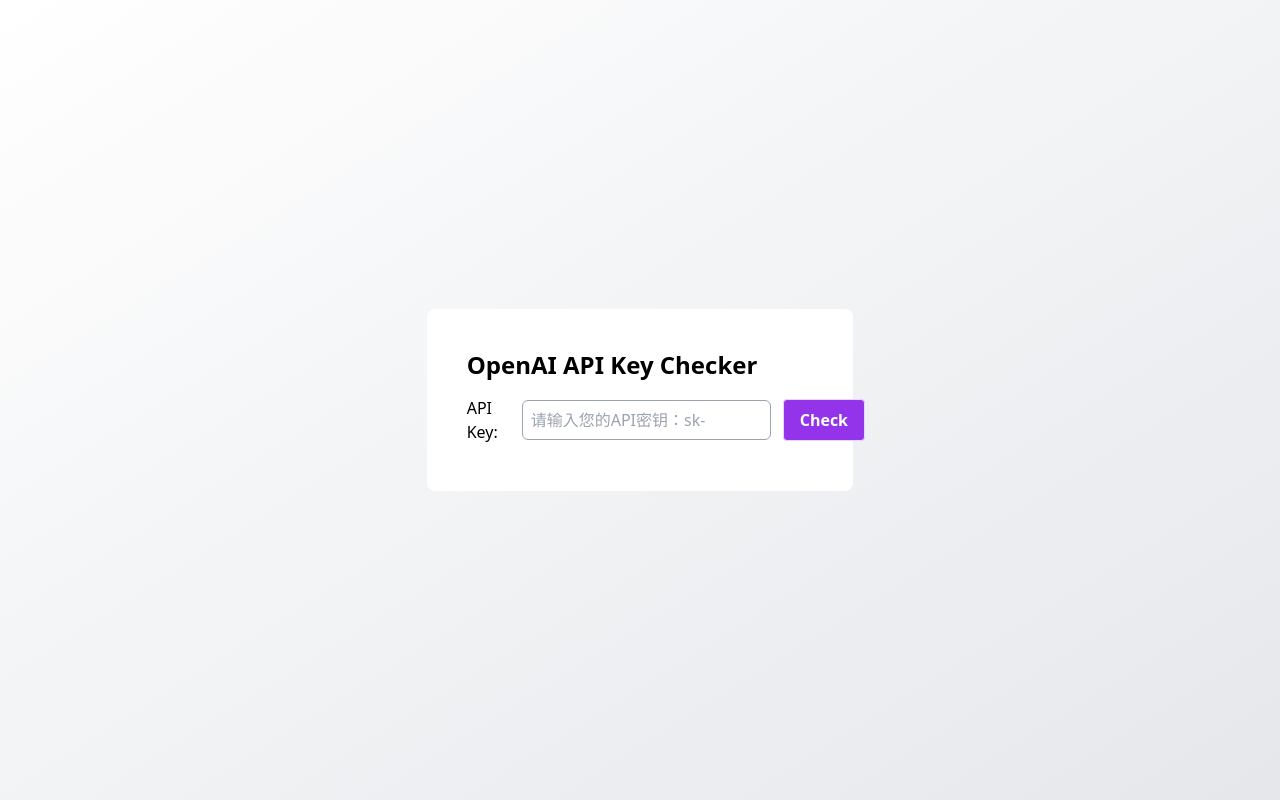
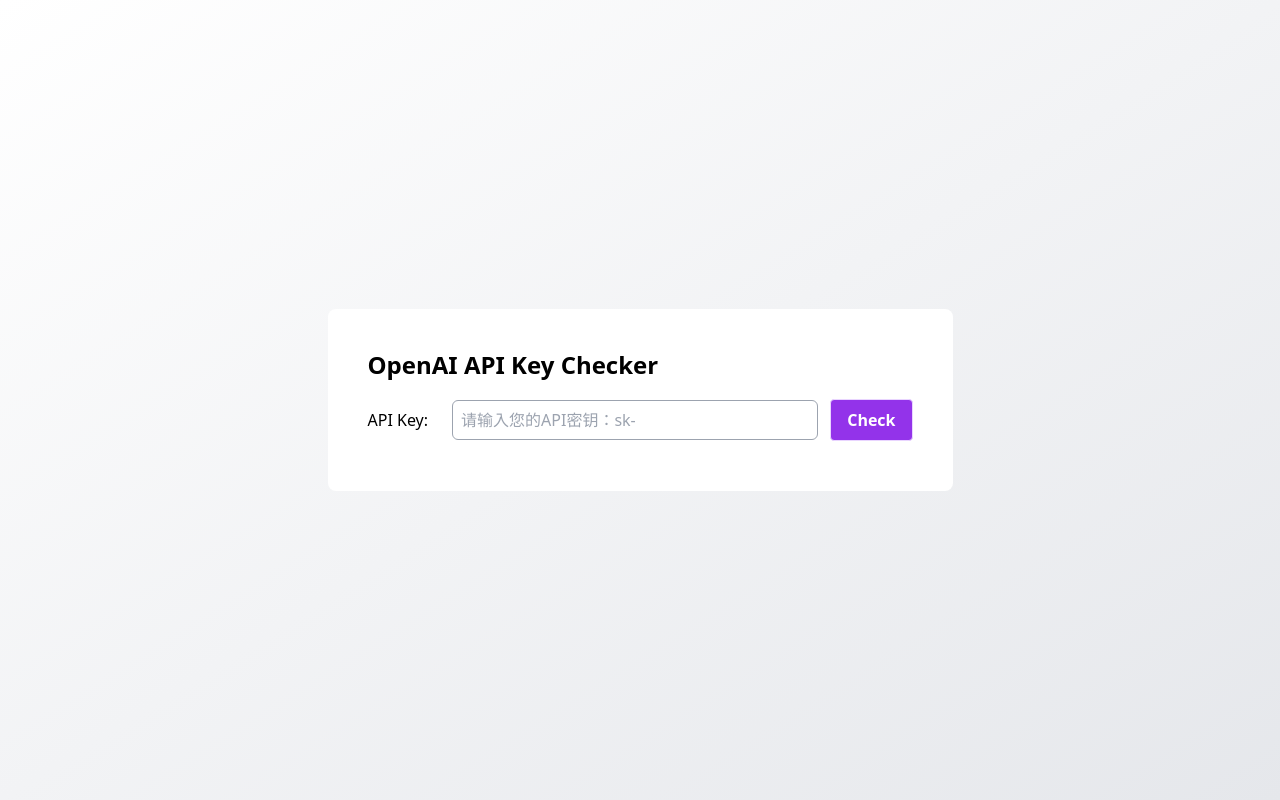
Before and after one commit to qinronghai/openai_api_usage_plugin, a website: page index.html in a window 1280 px wide. Drawn offline with nearby package versions, Linux system fonts and the light colour scheme.

Commit message:
refactor: 💄 重构响应式布局，添加宽度过渡

```diff
--- a/index.html
+++ b/index.html
@@ -11,16 +11,16 @@
 
   <body class="flex h-screen w-screen items-center justify-center bg-gradient-to-br from-white to-gray-200">
     <!-- 卡片外框 -->
-    <div class="w-1/2 rounded-lg bg-white md:w-1/2 lg:w-1/2 xl:w-1/3">
+    <div class="transition-width w-full rounded-lg bg-white duration-1000 sm:w-625px xl:w-785px 2xl:w-885px">
       <!-- 卡片内框 -->
-      <div class="flex h-auto flex-col items-center justify-center p-8">
+      <div class="flex h-auto w-full flex-col items-center justify-center p-8">
         <!-- 标题栏 -->
         <div class="w-full rounded-tl-lg rounded-tr-lg bg-white px-2 pb-2 pt-2 text-left text-2xl font-bold">OpenAI API Key Checker</div>
         <!-- api输入部分 -->
         <div class="inline-flex w-full items-center px-2 pb-1">
           <div class="mr-6" for="api-key">API Key:</div>
           <input
-            class="mr-3 h-10 flex-1 rounded-md border border-gray-400 px-2 hover:border-purple-500 focus:border-purple-500 focus:outline-none"
+            class="mr-3 h-10 w-full flex-1 rounded-md border border-gray-400 px-2 hover:border-purple-500 focus:border-purple-500 focus:outline-none"
             placeholder="请输入您的API密钥：sk-"
             type="text"
             id="api-key"
--- a/tailwind.config.js
+++ b/tailwind.config.js
@@ -2,7 +2,20 @@
 module.exports = {
   content: ["./*.html"],
   theme: {
-    extend: {},
+    extend: {
+      width: {
+        "625px": "625px",
+        "785px": "785px",
+        "885px": "885px",
+      },
+    },
+    screens: {
+      sm: "640px",
+      md: "768px",
+      lg: "1024px",
+      xl: "1480px",
+      "2xl": "1920px",
+    },
   },
   plugins: [],
 };
```
Also changed, not shown: output.css.
